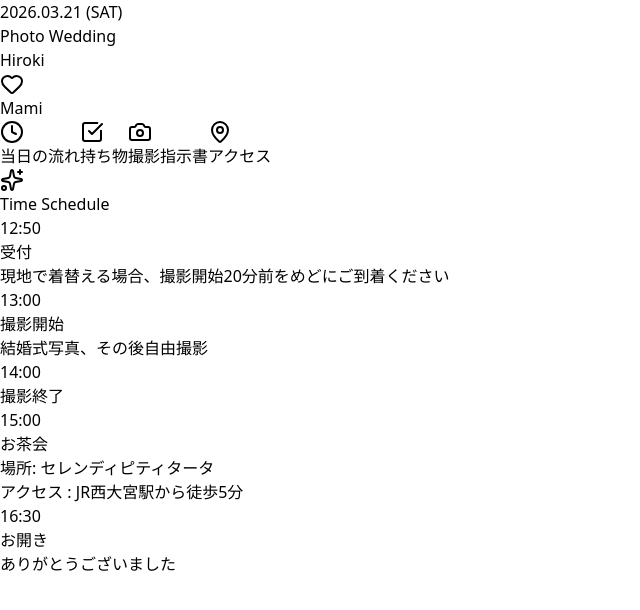
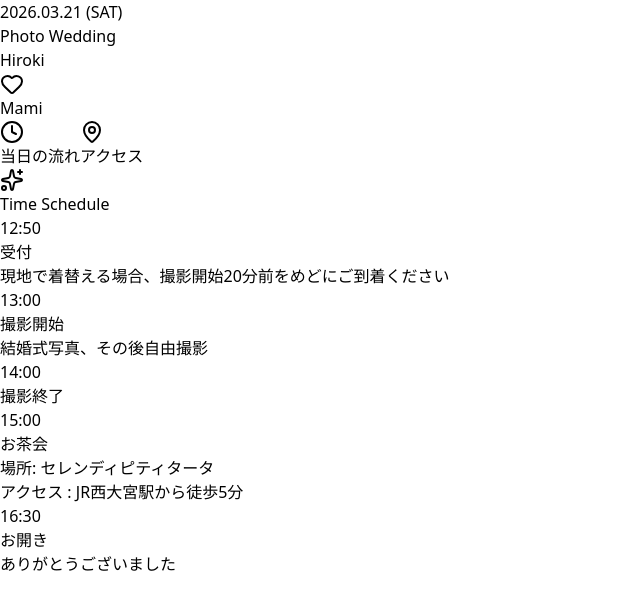
Before and after one commit to heerobaseball/photo-wedding, a React (Vite) app: page / in a window 1280 px wide. Shown: the top 610 px of the page, without its empty margins (0-640 px from the left). Built offline with nearby package versions, Linux system fonts and the light colour scheme.

Commit message:
不要項目削除

```diff
--- a/src/App.jsx
+++ b/src/App.jsx
@@ -1,35 +1,8 @@
 import React, { useState, useEffect } from 'react';
-import { Camera, Clock, MapPin, Heart, CheckSquare, Sparkles, Phone, Music, Sun } from 'lucide-react';
+import { Clock, MapPin, Heart, Sparkles } from 'lucide-react';
 
 export default function App() {
   const [activeTab, setActiveTab] = useState('schedule');
-
-  // チェックリストの状態管理（保存機能付き）
-  const [items, setItems] = useState(() => {
-    const saved = localStorage.getItem("weddingChecklist");
-    if (saved) {
-      return JSON.parse(saved);
-    } else {
-      return [
-        { id: 1, text: "結婚指輪・婚約指輪", checked: false, essential: true },
-        { id: 2, text: "撮影指示書（ポーズ集）", checked: false, essential: true },
-        { id: 3, text: "肌着・ストッキング", checked: false, essential: true },
-        { id: 4, text: "新郎用靴下（黒/白）", checked: false, essential: true },
-        { id: 5, text: "現金・カード（決済用）", checked: false, essential: true },
-        { id: 6, text: "スマホ・充電器", checked: false, essential: false },
-        { id: 7, text: "手鏡・メイク直し用品", checked: false, essential: false },
-        { id: 8, text: "飲み物（ストロー付き）", checked: false, essential: false },
-        { id: 9, text: "日焼け止め・虫除け", checked: false, essential: false },
-        { id: 10, text: "撮影小物（ガーランド等）", checked: false, essential: false },
-        { id: 11, text: "軽食（ひと口サイズ）", checked: false, essential: false },
-      ];
-    }
-  });
-
-  // チェックが変わるたびに自動保存する
-  useEffect(() => {
-    localStorage.setItem("weddingChecklist", JSON.stringify(items));
-  }, [items]);
 
   // LINEブラウザで開かれたら外部ブラウザ（Safari/Chrome）へ自動で飛ばす
   useEffect(() => {
@@ -41,13 +14,7 @@ export default function App() {
     }
   }, []);
 
-  const toggleCheck = (id) => {
-    setItems(items.map(item =>
-      item.id === id ? { ...item, checked: !item.checked } : item
-    ));
-  };
-
-const scheduleData = [
+  const scheduleData = [
     { time: "12:50", title: "受付", desc: "現地で着替える場合、撮影開始20分前をめどにご到着ください" },
     { time: "13:00", title: "撮影開始", desc: "結婚式写真、その後自由撮影" },
     { time: "14:00", title: "撮影終了", desc: " " },
@@ -57,11 +24,6 @@ const scheduleData = [
       </>
     )},
     { time: "16:30", title: "お開き", desc: "ありがとうございました" },
-  ];
-
-  const shotList = [
-    "指輪の交換シーン", "背中合わせで座る", "ベール越しのショット",
-    "遠近法を使った面白写真", "二人の手元のアップ", "自然に歩いている後ろ姿"
   ];
 
   return (
@@ -94,20 +56,6 @@ const scheduleData = [
           当日の流れ
         </button>
         <button
-          onClick={() => setActiveTab('items')}
-          className={`flex flex-col items-center p-2 text-xs ${activeTab === 'items' ? 'text-rose-500 font-bold' : 'text-stone-400'}`}
-        >
-          <CheckSquare className="w-5 h-5 mb-1" />
-          持ち物
-        </button>
-        <button
-          onClick={() => setActiveTab('photo')}
-          className={`flex flex-col items-center p-2 text-xs ${activeTab === 'photo' ? 'text-rose-500 font-bold' : 'text-stone-400'}`}
-        >
-          <Camera className="w-5 h-5 mb-1" />
-          撮影指示書
-        </button>
-        <button
           onClick={() => setActiveTab('access')}
           className={`flex flex-col items-center p-2 text-xs ${activeTab === 'access' ? 'text-rose-500 font-bold' : 'text-stone-400'}`}
         >
@@ -134,62 +82,6 @@ const scheduleData = [
                   <p className="text-stone-500 text-sm mt-1 leading-relaxed">{item.desc}</p>
                 </div>
               ))}
-            </div>
-          </div>
-        )}
-
-        {/* --- ITEMS TAB --- */}
-        {activeTab === 'items' && (
-          <div className="animate-fade-in">
-             <h2 className="text-xl font-serif text-center mb-6">Check List</h2>
-
-             <div className="bg-white p-4 rounded-xl shadow-sm border border-stone-100 mb-6">
-               <h3 className="text-sm font-bold text-rose-500 mb-3 border-b border-rose-100 pb-2">絶対に忘れてはいけないもの</h3>
-               <div className="space-y-3">
-                 {items.filter(i => i.essential).map(item => (
-                   <label key={item.id} className="flex items-center gap-3 cursor-pointer group">
-                     <div className={`w-5 h-5 rounded border flex items-center justify-center transition-colors ${item.checked ? 'bg-rose-500 border-rose-500' : 'border-stone-300 bg-white'}`}>
-                       {item.checked && <CheckSquare className="w-3 h-3 text-white" />}
-                     </div>
-                     <input type="checkbox" className="hidden" checked={item.checked} onChange={() => toggleCheck(item.id)} />
-                     <span className={`text-stone-700 transition-all ${item.checked ? 'text-stone-400 line-through' : ''}`}>{item.text}</span>
-                   </label>
-                 ))}
-               </div>
-             </div>
-
-             <div className="bg-white p-4 rounded-xl shadow-sm border border-stone-100">
-               <h3 className="text-sm font-bold text-stone-500 mb-3 border-b border-stone-100 pb-2">あると便利なもの</h3>
-               <div className="space-y-3">
-                 {items.filter(i => !i.essential).map(item => (
-                   <label key={item.id} className="flex items-center gap-3 cursor-pointer group">
-                     <div className={`w-5 h-5 rounded border flex items-center justify-center transition-colors ${item.checked ? 'bg-rose-500 border-rose-500' : 'border-stone-300 bg-white'}`}>
-                       {item.checked && <CheckSquare className="w-3 h-3 text-white" />}
-                     </div>
-                     <input type="checkbox" className="hidden" checked={item.checked} onChange={() => toggleCheck(item.id)} />
-                     <span className={`text-stone-700 transition-all ${item.checked ? 'text-stone-400 line-through' : ''}`}>{item.text}</span>
-                   </label>
-                 ))}
-               </div>
-             </div>
-          </div>
-        )}
-
-        {/* --- PHOTO TAB --- */}
-        {activeTab === 'photo' && (
-          <div className="animate-fade-in">
-            <h2 className="text-xl font-serif text-center mb-6">Shot List</h2>
-            <p className="text-xs text-center text-stone-500 mb-6">カメラマンさんにお願いしたいポーズ</p>
-            <div className="grid grid-cols-2 gap-4">
-              {shotList.map((shot, idx) => (
-                <div key={idx} className="bg-white p-4 rounded-lg shadow-sm border border-stone-100 flex flex-col items-center text-center justify-center aspect-square hover:bg-rose-50 transition-colors">
-                  <Camera className="w-6 h-6 text-rose-300 mb-2" />
-                  <span className="text-sm font-medium text-stone-700">{shot}</span>
-                </div>
-              ))}
-              <div className="bg-stone-100 p-4 rounded-lg border border-dashed border-stone-300 flex flex-col items-center text-center justify-center aspect-square text-stone-400">
-                <span className="text-xs">他にも思いついたら<br/>メモしておこう</span>
-              </div>
             </div>
           </div>
         )}
@@ -224,25 +116,6 @@ const scheduleData = [
               </div>
             </div>
 
-            <div className="bg-white p-5 rounded-xl shadow-sm border border-stone-100">
-              <h3 className="font-bold text-stone-800 mb-2 flex items-center gap-2">
-                <Phone className="w-4 h-4 text-rose-500" /> 緊急連絡先
-              </h3>
-              <div className="space-y-2 text-sm">
-                 <div className="flex justify-between border-b border-stone-100 pb-2">
-                   <span className="text-stone-500">スタジオ</span>
-                   <span className="font-mono">03-0000-0000</span>
-                 </div>
-                 <div className="flex justify-between border-b border-stone-100 pb-2">
-                   <span className="text-stone-500">新郎携帯</span>
-                   <span className="font-mono">090-0000-0000</span>
-                 </div>
-                 <div className="flex justify-between">
-                   <span className="text-stone-500">新婦携帯</span>
-                   <span className="font-mono">090-0000-0000</span>
-                 </div>
-              </div>
-            </div>
           </div>
         )}
 
```
